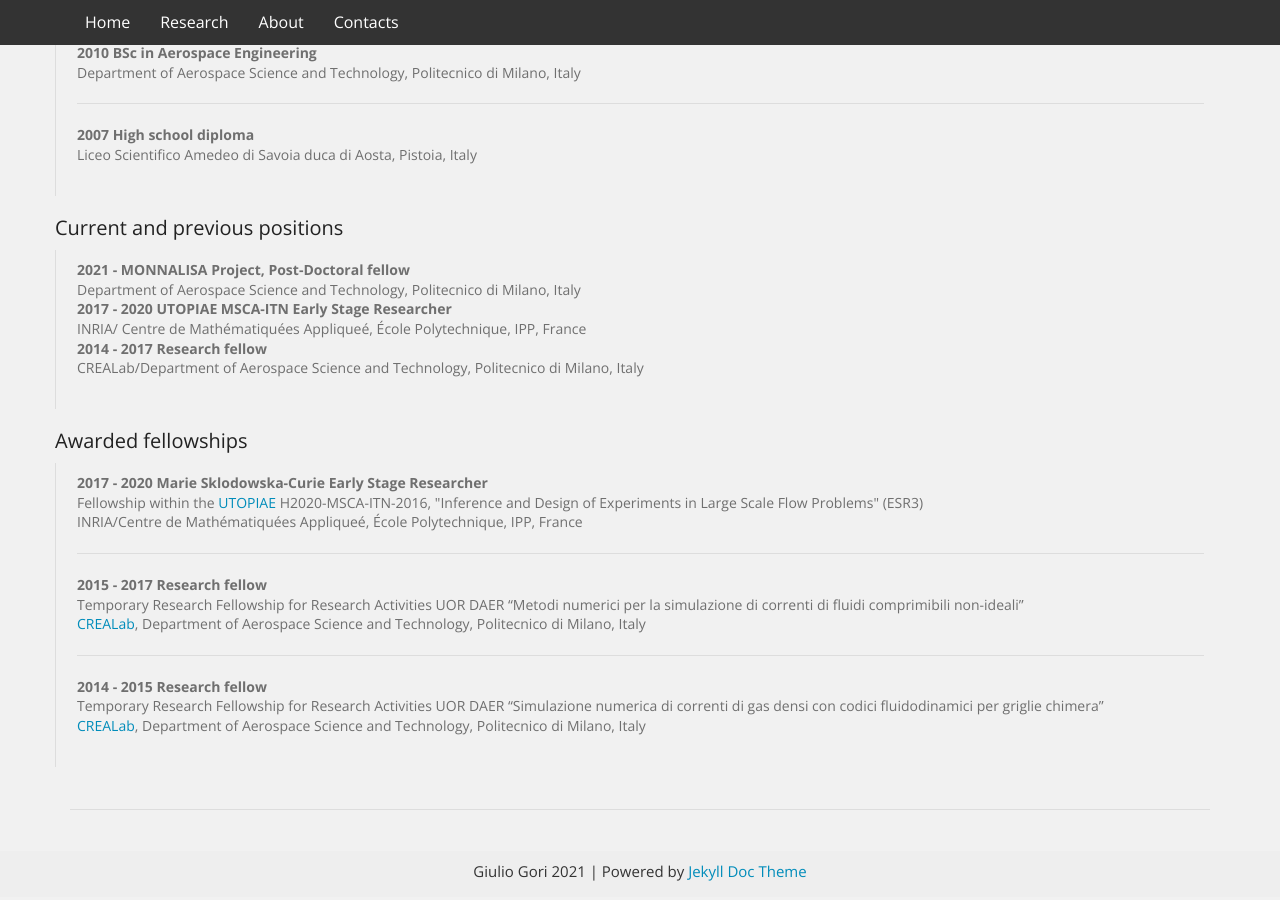
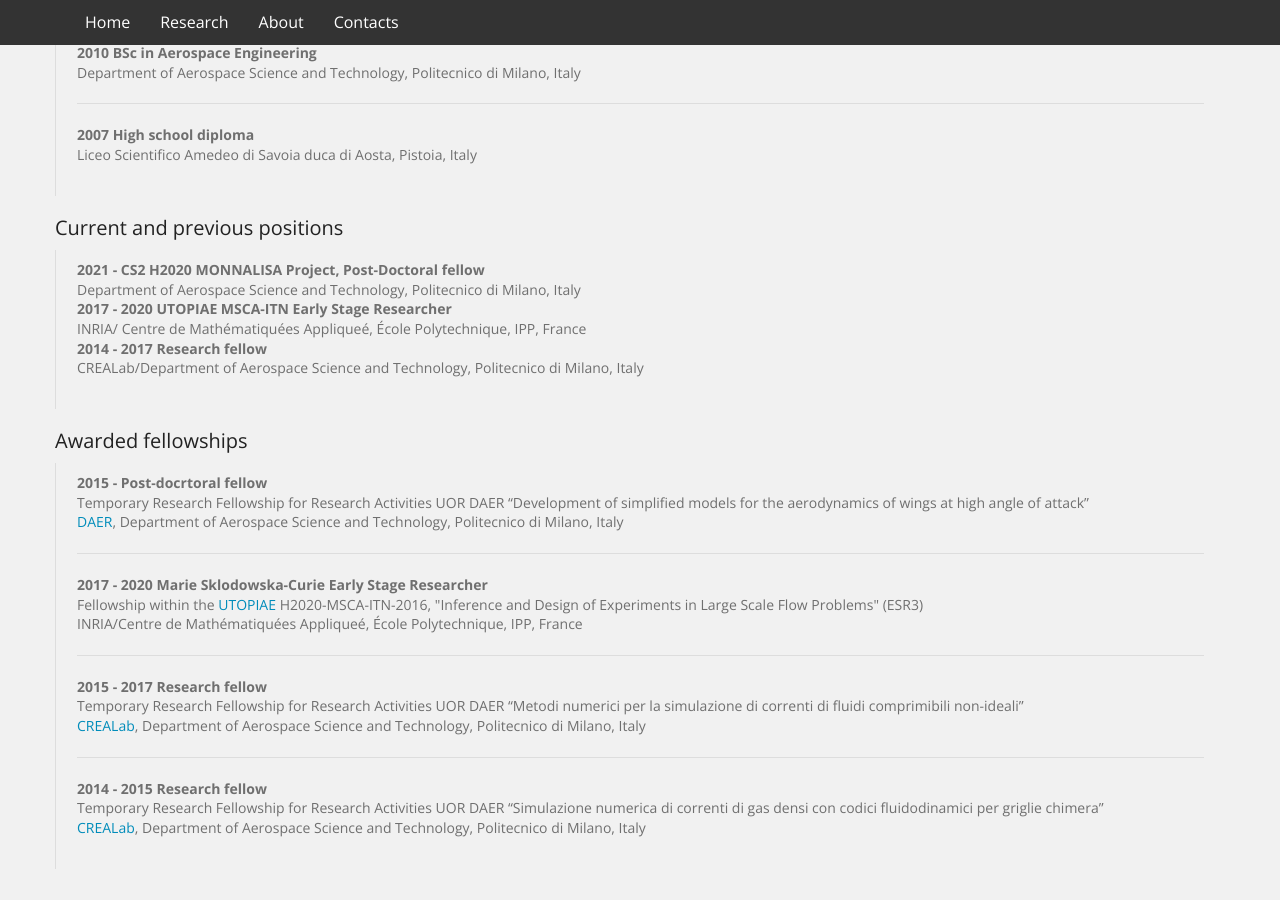
Before and after one commit to LaSerpe/LaSerpe.github.io, a Jekyll site: the page built from index.html, in a window 1280 px wide and 900 px high, scrolled down 1366 px. Built offline with Jekyll 4.4.1, drawn with Linux system fonts in a browser that asks for light colours; nearby versions of some CDN libraries; library files that are not in the unit come from our copies.

Commit message:
update short cv and CV

```diff
--- a/index.html
+++ b/index.html
@@ -95,7 +95,7 @@ layout: default
             <blockquote style="text-align:justify; font-size:14px">
 
 			    <dl>
-			      <dt>2021 - <b>MONNALISA Project, Post-Doctoral fellow</b></dt>
+			      <dt>2021 - <b>CS2 H2020 MONNALISA Project, Post-Doctoral fellow</b></dt>
 			        <dd>Department of Aerospace Science and Technology, Politecnico di Milano, Italy<br>
 			      </dd>
 			      <dt>2017 - 2020 <b>UTOPIAE MSCA-ITN Early Stage Researcher</b></dt>
@@ -113,6 +113,12 @@ layout: default
 			<blockquote style="text-align:justify; font-size:14px">
 
 			    <dl>
+			      <dt>2015 - <b>Post-docrtoral fellow</b></dt>
+			      <dd>Temporary Research Fellowship for Research Activities UOR DAER “Development of simplified models for the aerodynamics of wings at high angle of attack”<br>
+			      <a href="https://aero.polimi.it">DAER</a>, Department of Aerospace Science and Technology, Politecnico di Milano, Italy
+			        <hr>
+			      </dd>
+
 			      <dt>2017 - 2020 <b>Marie Sklodowska-Curie Early Stage Researcher</b></dt>
 			        <dd>Fellowship within the <a href="http://utopiae.eu">UTOPIAE</a> H2020-MSCA-ITN-2016, "Inference and Design of Experiments in Large Scale Flow Problems" (ESR3)<br>
 			        INRIA/Centre de Mathématiquées Appliqueé, École Polytechnique, IPP, France<br>
```
Also changed, not shown: 2 other files.
